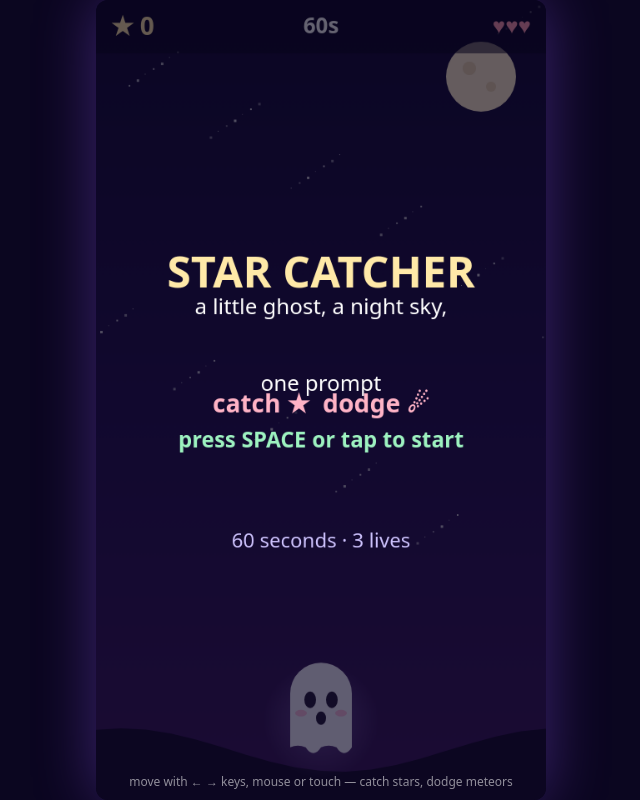
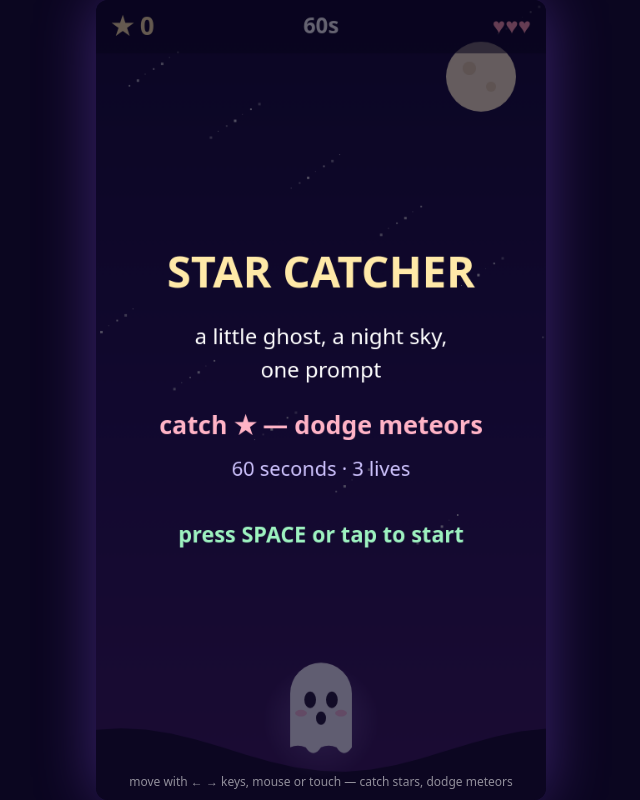
Before and after one commit to nocteaquilaeking/makefun-post-x-game, a plain HTML site: page game/index.html in a window 1280 px wide. Shown: the whole page, without its empty margins (319-959 px from the left). Drawn offline with Linux system fonts and the light colour scheme; animation ran at ten frames a second.

Commit message:
Fix title-screen line spacing (cumulative gaps) + plain meteor wording

```diff
--- a/game/index.html
+++ b/game/index.html
@@ -180,11 +180,13 @@ function drawHUD() {
 
 function drawCenter(lines, y0) {
   ctx.textAlign = 'center'; ctx.textBaseline = 'middle';
-  lines.forEach((ln, i) => {
+  let y = y0;
+  for (const ln of lines) {
     ctx.font = ln.font;
     ctx.fillStyle = ln.color;
-    ctx.fillText(ln.text, W / 2, y0 + i * ln.gap);
-  });
+    ctx.fillText(ln.text, W / 2, y);
+    y += ln.gap;
+  }
 }
 
 function update(dt) {
@@ -284,7 +286,7 @@ function render(t) {
       { text: 'STAR CATCHER', font: 'bold 52px system-ui, sans-serif', color: '#ffe9a8', gap: 76 },
       { text: 'a little ghost, a night sky,', font: '26px system-ui, sans-serif', color: '#fff', gap: 40 },
       { text: 'one prompt', font: '26px system-ui, sans-serif', color: '#fff', gap: 66 },
-      { text: 'catch ★  dodge ☄', font: 'bold 30px system-ui, sans-serif', color: '#ffb3c6', gap: 52 },
+      { text: 'catch ★ — dodge meteors', font: 'bold 30px system-ui, sans-serif', color: '#ffb3c6', gap: 52 },
       { text: '60 seconds · 3 lives', font: '24px system-ui, sans-serif', color: '#cfc4ff', gap: 80 },
       { text: demo ? 'demo mode — watch it play' : 'press SPACE or tap to start',
         font: 'bold 26px system-ui, sans-serif', color: '#9df2c0', gap: 40 },
```
Also changed, not shown: title-check.png (added).
